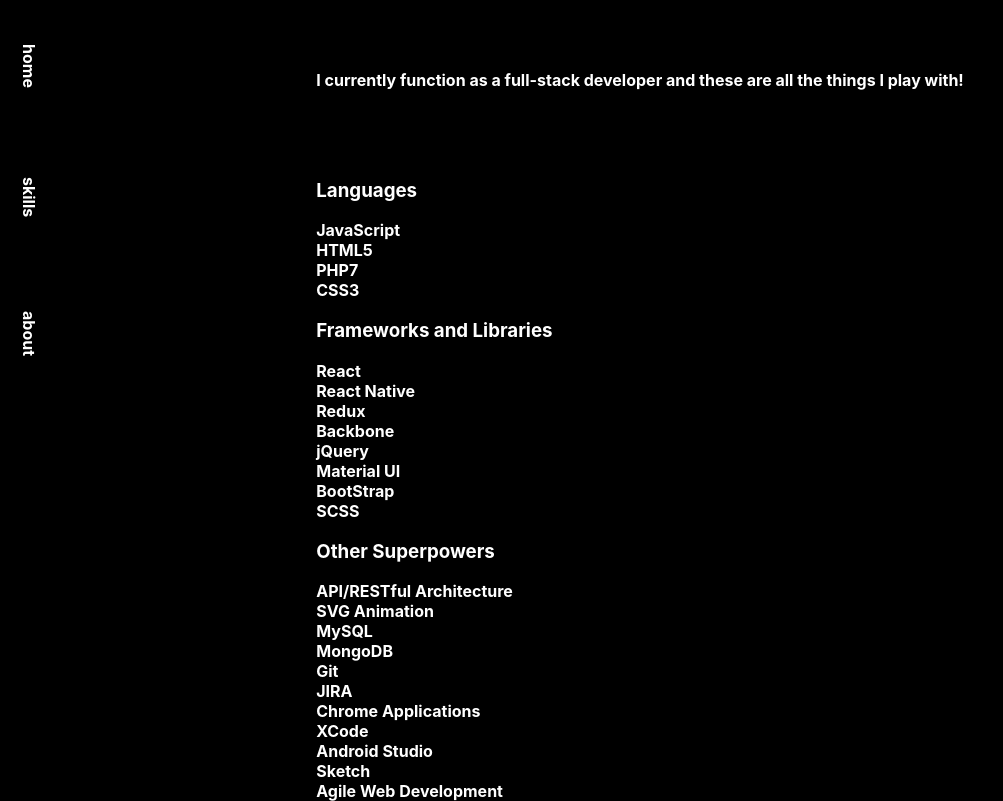
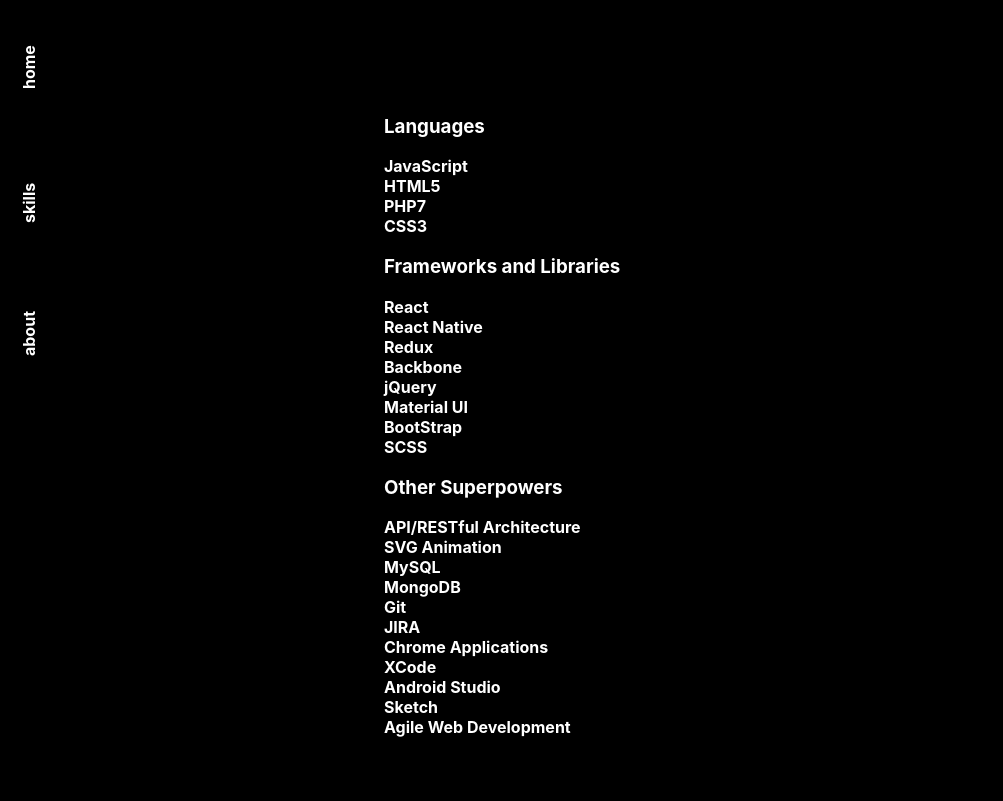
Before and after one commit to julietteabeyta/juliette.dev, a React (Create React App) app: page /skills in a window 1280 px wide. Shown: the whole page, without its empty margins (0-1003 px from the left). Built offline with nearby package versions, Linux system fonts and the light colour scheme.

Commit message:
🔨 Refactor navigation styles, add hover state to nav links. WIP::Add active state to nav links

```diff
--- a/src/components/Navbar.js
+++ b/src/components/Navbar.js
@@ -1,19 +1,19 @@
 import React, { Component } from 'react';
 import { Link } from "react-router-dom";
-
+import '../styles/navbar.scss';
 class NavBar extends Component {
 
   render() {
     return (
       <div className="nav-bar">
-        <Link to="/" className="route">
-          <p>home</p>
+        <Link to="/about" className="route">
+          <p className="nav-link">about</p>
         </Link>
         <Link to="/skills" className="route">
-          <p>skills</p>
+          <p className="nav-link">skills</p>
         </Link>
-        <Link to="/about" className="route">
-          <p>about</p>
+        <Link to="/" className="route">
+          <p className="nav-link">home</p>
         </Link>
       </div>
     );
--- a/src/pages/Home.js
+++ b/src/pages/Home.js
@@ -4,7 +4,7 @@
 import github from '../images/github.svg';
 import linkedIn from '../images/linkedIn.svg';
 import twitter from '../images/twitter.svg';
-import '../styles/App.scss';
+import '../styles/app.scss';
 
 class App extends Component {
 
@@ -15,7 +15,7 @@
           <div className="name"/>
           <div className="external-nav">
             <a
-              className="nav-link"
+              className="ext-nav-link"
               href="mailto:julietteabeyta@gmail.com"
               target="_blank"
               rel="noopener noreferrer"
@@ -23,7 +23,7 @@
               <img src={atSymbol} className="email-link" alt="email-icon" />
             </a>
             <a
-              className="nav-link"
+              className="ext-nav-link"
               href="https://twitter.com/julietteabeyta"
               target="_blank"
               rel="noopener noreferrer"
@@ -31,7 +31,7 @@
               <img src={twitter} className="twitter-link" alt="twitter-icon" />
             </a>
             <a
-              className="nav-link"
+              className="ext-nav-link"
               href="https://www.linkedin.com/in/juliette-abeyta-90b761162/"
               target="_blank"
               rel="noopener noreferrer"
@@ -39,7 +39,7 @@
               <img src={linkedIn} className="linkedIn-link" alt="linkedIn-icon" />
             </a>
             <a
-              className="nav-link"
+              className="ext-nav-link"
               href="https://github.com/julietteabeyta"
               target="_blank"
               rel="noopener noreferrer"
@@ -47,7 +47,7 @@
               <img src={github} className="github-link" alt="github-icon" />
             </a>
             <a
-              className="nav-link"
+              className="ext-nav-link"
               href="https://codepen.io/julietteabeyta"
               target="_blank"
               rel="noopener noreferrer"
--- a/src/pages/Skills.js
+++ b/src/pages/Skills.js
@@ -1,11 +1,10 @@
 import React, { Component } from 'react';
-import '../styles/Skills.scss';
+import '../styles/skills.scss';
 class Skills extends Component {
 
   render() {
     return (
       <div className="skills page">
-        I currently function as a full-stack developer and these are all the things I play with!
         <div className="skills-container">
           <div className="skills-languages">
             <h3>Languages</h3>
--- a/src/styles/App.scss
+++ b/src/styles/App.scss
@@ -23,18 +23,6 @@
   display: grid;
   align-items: center;
   justify-content: center;
-}
-
-.nav-bar{
-  position: absolute;
-  writing-mode: vertical-rl;
-  text-orientation: mixed;
-  height: 50%;
-  display: grid;
-  grid-template-rows: 1fr;
-  grid-template-columns: 1fr 1fr 1fr;
-  justify-items: center;
-  z-index: 10;
 }
 
 .header {
@@ -92,9 +80,9 @@
   justify-items: center;
 }
 
-.nav-link img{
+.ext-nav-link img{
   height: 3vmin;
-  transition: .5s ease;
+  transition: .3s ease;
   &:hover,
   &:focus {
     transform: scale(1.5);
--- a/src/styles/Skills.scss
+++ b/src/styles/Skills.scss
@@ -1,11 +1,10 @@
-.skills{
-  grid-template-rows:20vh auto;
-}
-
 .skills-container{
   display: grid;
   grid-template-rows: .5fr .7fr 1fr;
   align-self: start;
+  margin-top: 12vh;
+  margin-left: -20vw;
+  justify-self: start;
 }
 
 h3{
--- /dev/null
+++ b/src/styles/navbar.scss
@@ -0,0 +1,30 @@
+.nav-bar{
+  position: absolute;
+  writing-mode: vertical-lr;
+  transform: rotate(180deg);
+  height: 50%;
+  display: grid;
+  grid-template-rows: 1fr;
+  grid-template-columns: 1fr 1fr 1fr;
+  justify-items: center;
+  z-index: 10;
+}
+
+.nav-link{
+  display: inline-block;
+  position: relative;
+  &::after{
+    content: '';
+    height: 100%;
+    position: absolute;
+    border-right: 2px solid yellow;
+    top: 0;
+    left: 6px;
+    transform: scaleY(0);
+    transition: .2s ease;
+  }
+}
+
+.nav-link:hover::after{
+  transform: scaleY(1);
+}
```
